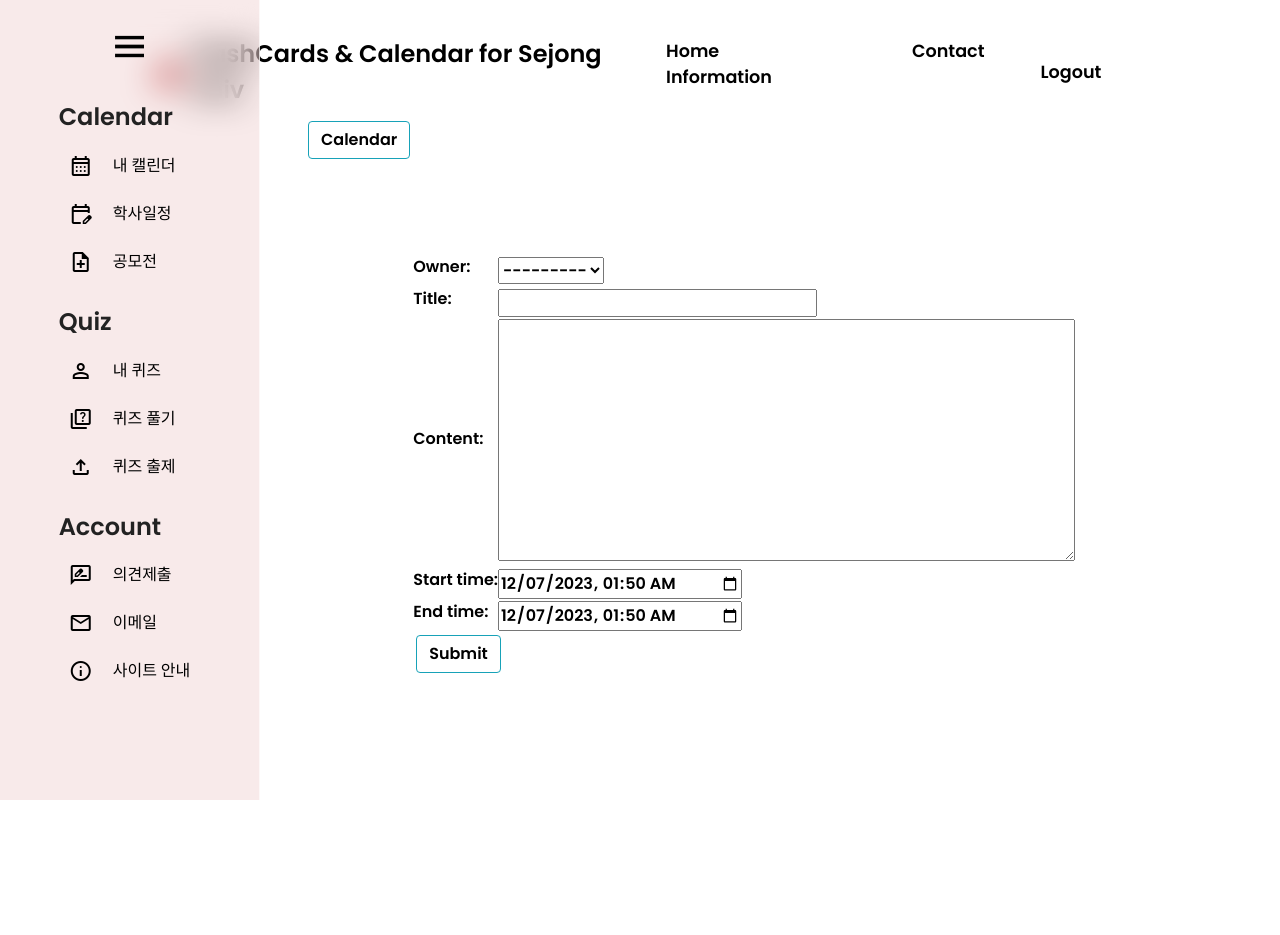
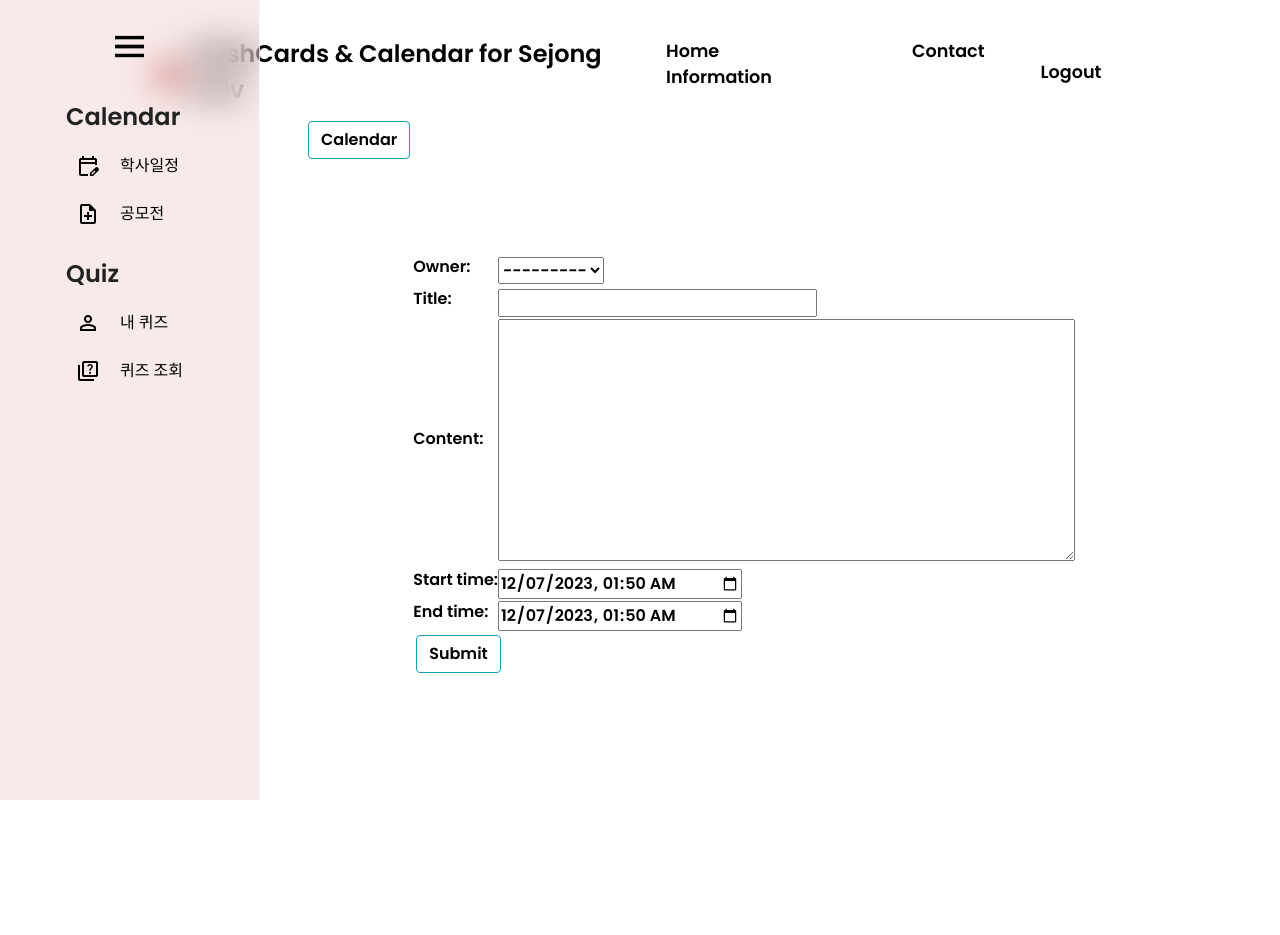
Before and after one commit to LeeDayday/sejong_flashcard, a Django app: template templates/cal/content.html in a window 1280 px wide. Shown: the top 935 px of the page. Run offline with Django 4.2, Linux system fonts and the light colour scheme; the template is opened without the code that fills it: values that come from a table or form of the project are taken from there, others are empty; some libraries are stand-ins or nearby versions; some web fonts are replaced.

Commit message:
base.html의 메뉴바 수정

```diff
--- a/templates/cal/base.html
+++ b/templates/cal/base.html
@@ -51,10 +51,6 @@
       <ul class="links">
         <h4>Calendar</h4>
         <li>
-          <span class="material-symbols-outlined">calendar_month</span>
-          <a href="{% url "cal:calendar" %}">내 캘린더</a>
-        </li>
-        <li>
           <span class="material-symbols-outlined">edit_calendar</span>
           <a href="{% url "cal:school_cal_data" %}">학사일정</a>
         </li>
@@ -70,25 +66,7 @@
           </li>
         <li>
           <span class="material-symbols-outlined">quiz</span>
-          <a href="quizzes/solvequiz/">퀴즈 풀기</a>
-        </li>
-        <li>
-          <span class="material-symbols-outlined">upload</span>
-          <a href="quizzes/newquiz/">퀴즈 출제</a>
-        </li>
-        <hr />
-        <h4>Account</h4>
-        <li>
-          <span class="material-symbols-outlined">rate_review</span>
-          <a href="#">의견제출</a>
-        </li>
-        <li>
-          <span class="material-symbols-outlined">mail</span>
-          <a href="#">이메일</a>
-        </li>
-        <li>
-          <span class="material-symbols-outlined">info</span>
-          <a href="#">사이트 안내</a>
+          <a href="quizzes/solvequiz/">퀴즈 조회</a>
         </li>
       </ul>
     </aside>
```
